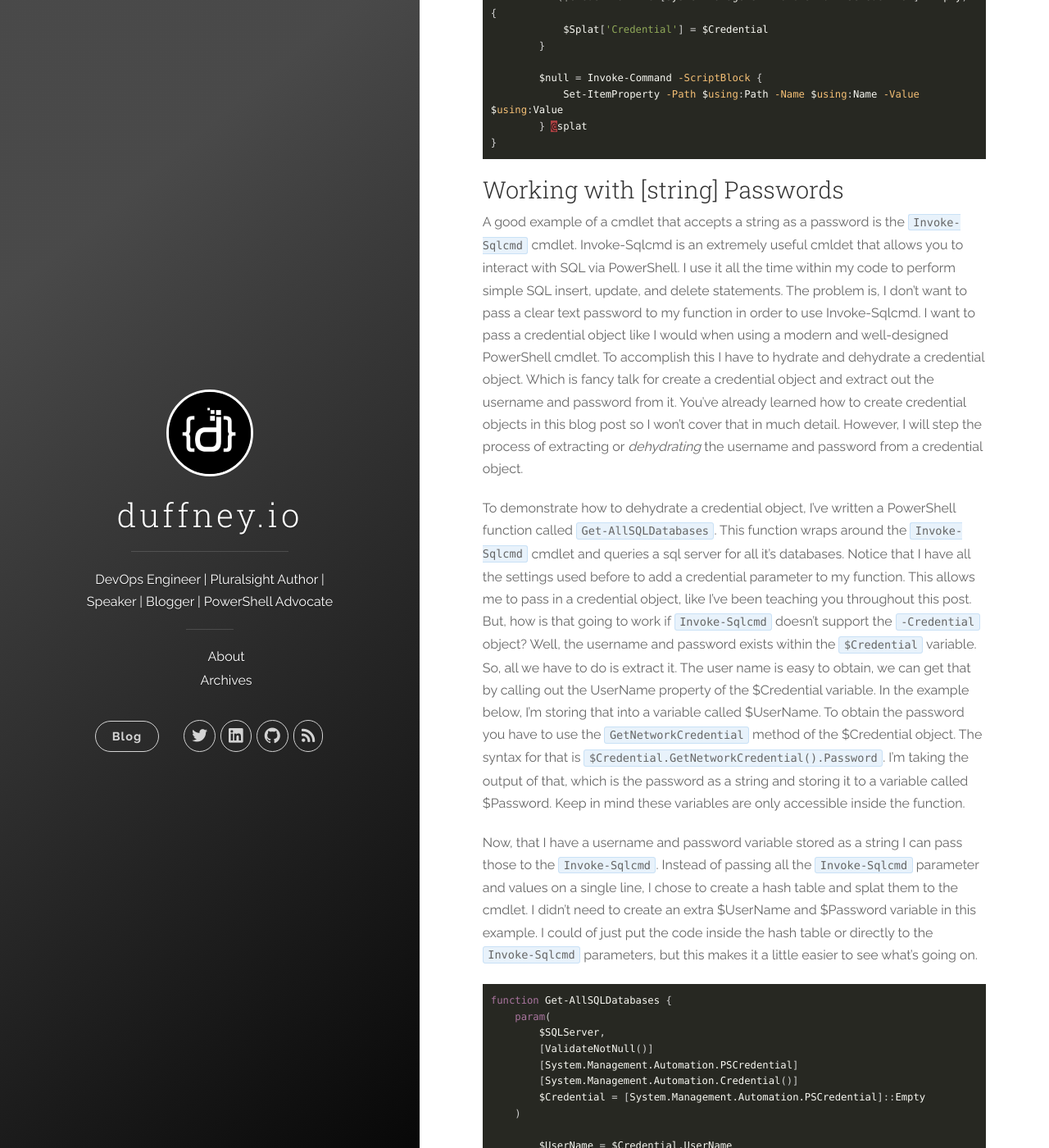
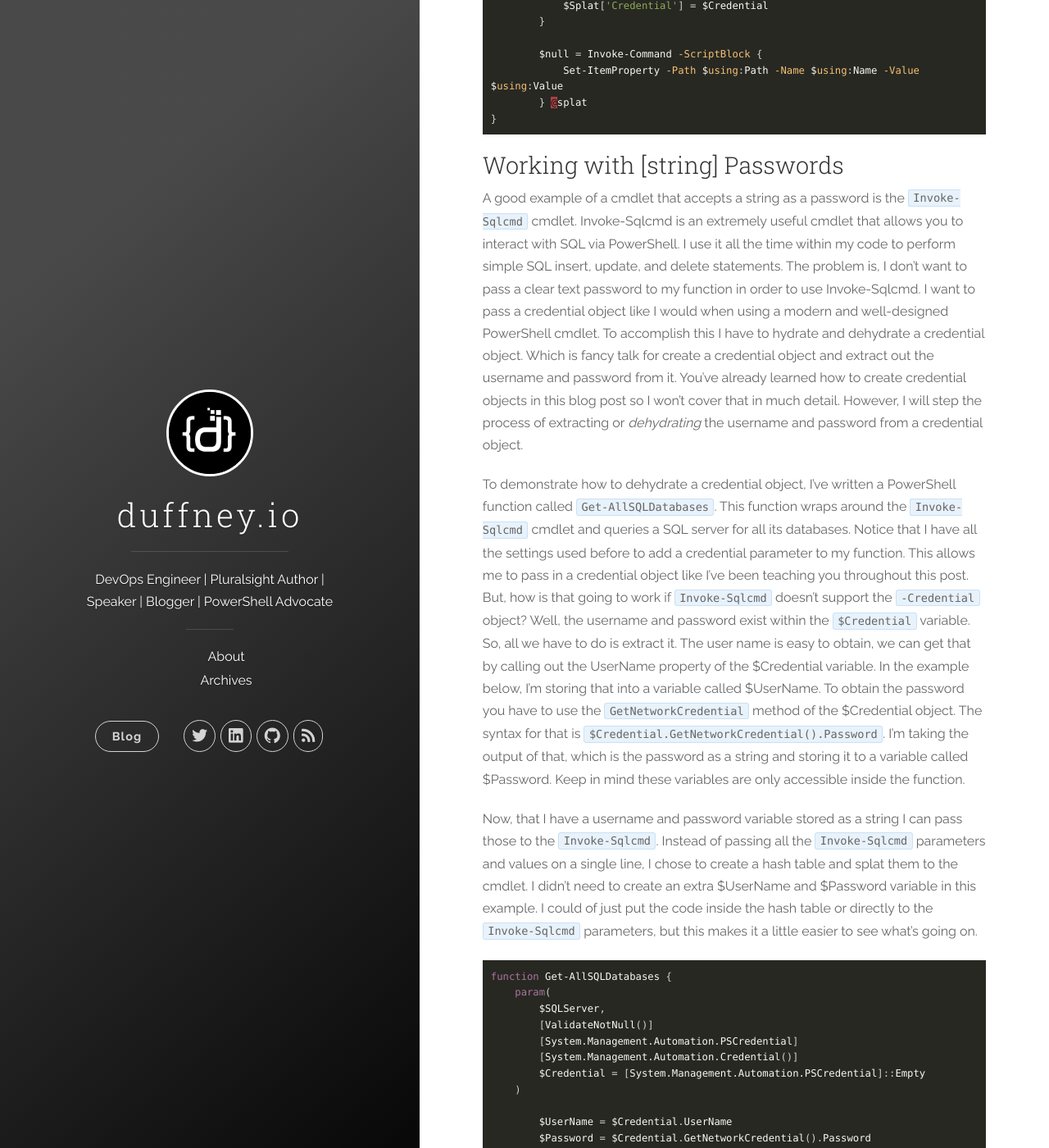
Before and after one commit to AzureDevOps3/duffney.github.io, a Jekyll site: the page built from _posts/2017-02-20-AddCredentialsToPowerShellFunctions.md, in a window 1280 px wide and 1400 px high, scrolled down 9217 px. Shown: the whole window at 82% size. Built offline with Jekyll 4.4.1, drawn with Linux system fonts in a browser that asks for light colours; nearby versions of some CDN libraries; comment, search, counter and statistics services are not loaded; some of the changed text lies outside the part shown.

Commit message:
apply grammarly

```diff
--- a/_posts/2017-02-20-AddCredentialsToPowerShellFunctions.md
+++ b/_posts/2017-02-20-AddCredentialsToPowerShellFunctions.md
@@ -4,11 +4,10 @@ title:  "How to Add Credential Parameters to PowerShell Functions"
 date:   2017-02-20 09:02:00
 comments: true
 tags: [PowerShell, Credentials, PSCredentials]
-modified: 2017-02-20
+modified: 2020-07-15
 ---
 
-In this blog post I'll show you how to add credential parameters to PowerShell functions. But before I do that let's first talk about why you'd want to add a credential parameter to your functions. The purpose of the credential parameter is to allow you to run the function and/or cmldet as a different user, some account other than the one currently running the PowerShell session. The most common use is to run the function or cmdlet as an elevated user account. For example, the cmdlet `New-ADUser` has a `-Credential` parameter, which you could provide domain admin credentials to in order to create an account in a domain. Assuming your normal account running the PowerShell session doesn't have that access already.
-
+In this blog post, I'll show you how to add credential parameters to PowerShell functions. But before I do that let's first talk about why you'd want to add a credential parameter to your functions. The purpose of the credential parameter is to allow you to run the function and/or cmdlet as a different user, some account other than the one currently running the PowerShell session. The most common use is to run the function or cmdlet as an elevated user account. For example, the cmdlet `New-ADUser` has a `-Credential` parameter, which you could provide domain admin credentials in order to create an account in a domain. Assuming your normal account running the PowerShell session doesn't have that access already.
 
 This blog post walks you through the process of adding such functionality to your PowerShell functions. I also discuss how to get around common issues when working with _legacy_ cmdlets that don't support a credential object, but before we get started let's first talk about PSCredential objects and how to generate them.
 
@@ -203,18 +198,13 @@ Value = '1'
 Set-RemoteRegistryValue @remoteKeyParams
 {% endhighlight %}
 
-
 ## Dealing with Legacy Cmdlets
 
-
-Being in the Tech industry, you'll never escape the need to support and/or deal with legacy applications. Working in PowerShell is no different and in this case, you'll eventually run into one or both of the following problems. A cmdlet doesn't support `[System.Management.Automation.PSCredential]::Empty`, which I've mentioned a few times. Or, the cmdlet you want to use doesn't even support the `-Credential` parameter at all and instead accepts a string username and string password! This section of the blog post is dedicated to helping you solve this problem. First up is, what to do when a cmdlet doesn't support `[System.Management.Automation.PSCredential]::Empty`.
-
+Being in the tech industry, you'll never escape the need to support and/or deal with legacy applications. Working in PowerShell is no different and in this case, you'll eventually run into one or both of the following problems. A cmdlet doesn't support `[System.Management.Automation.PSCredential]::Empty`, which I've mentioned a few times. Or, the cmdlet you want to use doesn't even support the `-Credential` parameter at all and instead accepts a string username and string password! This section of the blog post is dedicated to helping you solve this problem. First, up is, what to do when a cmdlet doesn't support `[System.Management.Automation.PSCredential]::Empty`.
 
 ### Using If Else to Handle Empty Credentials
 
-
-Before I dive into solving this problem, let me first expand on what the problem is. So, what does it mean when I say the cmdlet doesn't support `[System.Management.Automation.PSCredential]::Empty`? It means that when you do not provide a credential object, the function you wrote will fail because the cmdlet inside your function will fail as it's unable to accept the empty credential object. The function you wrote will work wonderfully as long as you supply a credential object, but as soon as you don't, no dice. So, how do we fix it? There are a few ways, the first is to check the `-Credential` parameter for a value with an if else statement. The if statement checks the value of the $credential and adds the `-Credential` parameter to `Invoke-Command` only if it's not empty, otherwise it issues the `Invoke-Command` without the `-Credential` parameter.
-
+Before I dive into solving this problem, let me first expand on what the problem is. So, what does it mean when I say the cmdlet doesn't support `[System.Management.Automation.PSCredential]::Empty`? It means that when you do not provide a credential object, the function you wrote will fail because the cmdlet inside your function will fail as it's unable to accept the empty credential object. The function you wrote will work wonderfully as long as you supply a credential object, but as soon as you don't, no dice. So, how do we fix it? There are a few ways, the first is to check the `-Credential` parameter for a value with an if-else statement. The if statement checks the value of the $credential and adds the `-Credential` parameter to `Invoke-Command` only if it's not empty, otherwise it issues the `Invoke-Command` without the `-Credential` parameter.
 
 {% highlight powershell %}
 function Set-RemoteRegistryValue {
@@ -279,14 +269,11 @@ function Set-RemoteRegistryValue {
 ### Working with [string] Passwords
 
 
-A good example of a cmdlet that accepts a string as a password is the `Invoke-Sqlcmd` cmdlet. Invoke-Sqlcmd is an extremely useful cmldet that allows you to interact with SQL via PowerShell. I use it all the time within my code to perform simple SQL insert, update, and delete statements. The problem is, I don't want to pass a clear text password to my function in order to use Invoke-Sqlcmd. I want to pass a credential object like I would when using a modern and well-designed PowerShell cmdlet. To accomplish this I have to hydrate and dehydrate a credential object. Which is fancy talk for create a credential object and extract out the username and password from it. You've already learned how to create credential objects in this blog post so I won't cover that in much detail. However, I will step the process of extracting or _dehydrating_ the username and password from a credential object.
+A good example of a cmdlet that accepts a string as a password is the `Invoke-Sqlcmd` cmdlet. Invoke-Sqlcmd is an extremely useful cmdlet that allows you to interact with SQL via PowerShell. I use it all the time within my code to perform simple SQL insert, update, and delete statements. The problem is, I don't want to pass a clear text password to my function in order to use Invoke-Sqlcmd. I want to pass a credential object like I would when using a modern and well-designed PowerShell cmdlet. To accomplish this I have to hydrate and dehydrate a credential object. Which is fancy talk for create a credential object and extract out the username and password from it. You've already learned how to create credential objects in this blog post so I won't cover that in much detail. However, I will step the process of extracting or _dehydrating_ the username and password from a credential object.
 
+To demonstrate how to dehydrate a credential object, I've written a PowerShell function called `Get-AllSQLDatabases`. This function wraps around the `Invoke-Sqlcmd` cmdlet and queries a SQL server for all its databases. Notice that I have all the settings used before to add a credential parameter to my function. This allows me to pass in a credential object like I've been teaching you throughout this post. But, how is that going to work if `Invoke-Sqlcmd` doesn't support the `-Credential` object? Well, the username and password exist within the `$Credential` variable. So, all we have to do is extract it. The user name is easy to obtain, we can get that by calling out the UserName property of the $Credential variable. In the example below, I'm storing that into a variable called $UserName. To obtain the password you have to use the `GetNetworkCredential` method of the $Credential object. The syntax for that is `$Credential.GetNetworkCredential().Password`. I'm taking the output of that, which is the password as a string and storing it to a variable called $Password. Keep in mind these variables are only accessible inside the function.
 
-To demonstrate how to dehydrate a credential object, I've written a PowerShell function called `Get-AllSQLDatabases`. This function wraps around the `Invoke-Sqlcmd` cmdlet and queries a sql server for all it's databases. Notice that I have all the settings used before to add a credential parameter to my function. This allows me to pass in a credential object, like I've been teaching you throughout this post. But, how is that going to work if `Invoke-Sqlcmd` doesn't support the `-Credential` object? Well, the username and password exists within the `$Credential` variable. So, all we have to do is extract it. The user name is easy to obtain, we can get that by calling out the UserName property of the $Credential variable. In the example below, I'm storing that into a variable called $UserName. To obtain the password you have to use the `GetNetworkCredential` method of the $Credential object. The syntax for that is `$Credential.GetNetworkCredential().Password`. I'm taking the output of that, which is the password as a string and storing it to a variable called $Password. Keep in mind these variables are only accessible inside the function.
-
-
-Now, that I have a username and password variable stored as a string I can pass those to the `Invoke-Sqlcmd`. Instead of passing all the `Invoke-Sqlcmd` parameter and values on a single line, I chose to create a hash table and splat them to the cmdlet. I didn't need to create an extra $UserName and $Password variable in this example. I could of just put the code inside the hash table or directly to the `Invoke-Sqlcmd` parameters, but this makes it a little easier to see what's going on.
-
+Now, that I have a username and password variable stored as a string I can pass those to the `Invoke-Sqlcmd`. Instead of passing all the `Invoke-Sqlcmd` parameters and values on a single line, I chose to create a hash table and splat them to the cmdlet. I didn't need to create an extra $UserName and $Password variable in this example. I could of just put the code inside the hash table or directly to the `Invoke-Sqlcmd` parameters, but this makes it a little easier to see what's going on.
 
 {% highlight powershell %}
 function Get-AllSQLDatabases {
```
Also changed, not shown: other parts of _posts/2017-02-20-AddCredentialsToPowerShellFunctions.md (+6 -10 lines).
